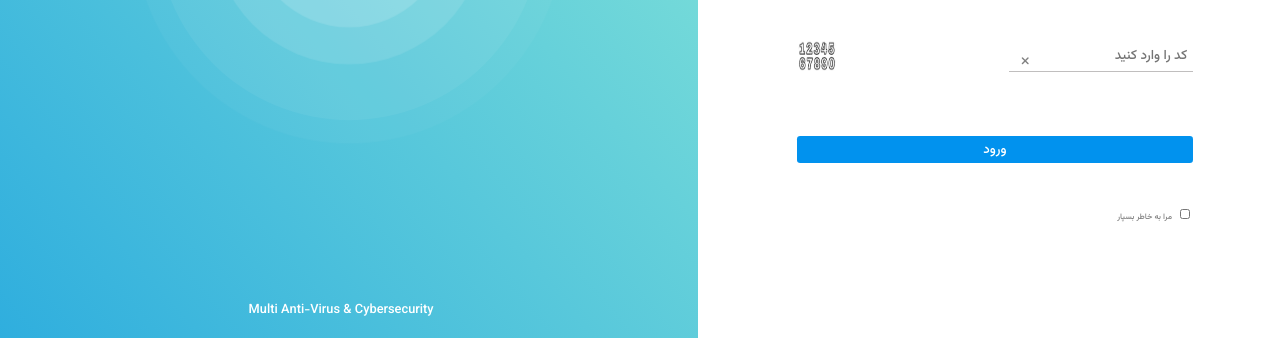
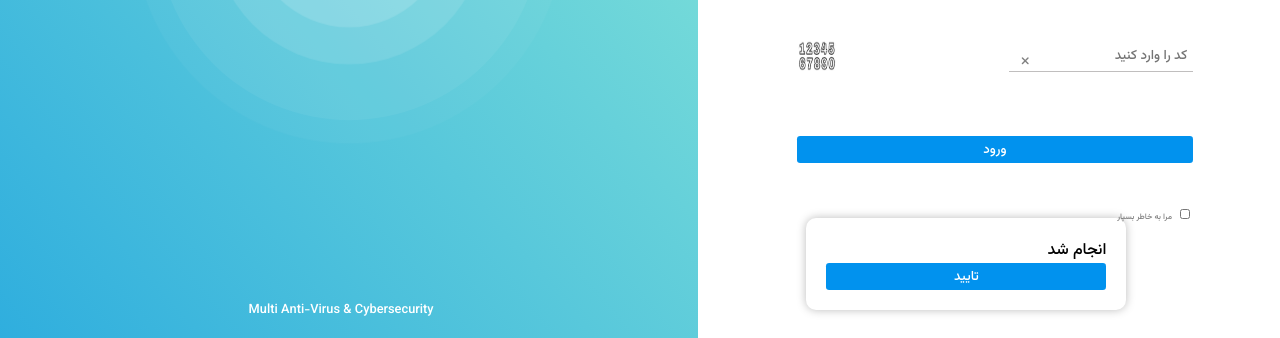
Before and after one commit to manirashme13/new-project-login-page-, a plain HTML site: page index.html in a window 1280 px wide. Both pictures are taken after a click on the button "ورود". Shown: the part 462-800 px from the top of the page. Drawn offline with Linux system fonts and the light colour scheme.

Commit message:
add js alert

```diff
--- a/index.html
+++ b/index.html
@@ -77,8 +77,14 @@
                   placeholder="کد را وارد کنید "
                 />
               </div>
-              <button type="submit">ورود</button>
+              <button type="submit" onclick="callAlert('انجام شد')">ورود</button>
             </div>
+            <script src="main.js"></script>
+            <script>
+               function callAlert(msg) {
+                  alert(msg, 3000)
+               }
+            </script>
             <div class="InputRemember">
               <label for="check" class="checkbox"> مرا به خاطر بسپار</label>
               <input id="check" class="input-check" type="checkbox" />
--- /dev/null
+++ b/main.js
@@ -0,0 +1,29 @@
+window.alert = function(message , timeout=null){
+    const alert = document.createElement('div');
+    const alertButton = document.createElement('button');
+    alertButton.innerText = 'تایید';
+    alert.classList.add('alert');
+    alert.setAttribute('style',`
+        position:fixed;
+        top: 85%;
+        left: 63%;
+        padding: 20px;
+        border-radius: 10px;
+        box-shadow: 0 0 10px 0 #00000044;
+        display:flex;
+        flex-direction:column;
+        text-align: right;
+        width: 20rem;
+    `);
+    alert.innerHTML = `<span styale="padding:10px;">${message}</span>`;
+    alert.appendChild(alertButton);
+    alertButton.addEventListener('click' , (e)=>{
+        alert.remove();
+    });
+    if(timeout != null){
+        setTimeout(()=>{
+            alert.remove();
+        },Number(timeout))
+    }
+    document.body.appendChild(alert);
+}
```
